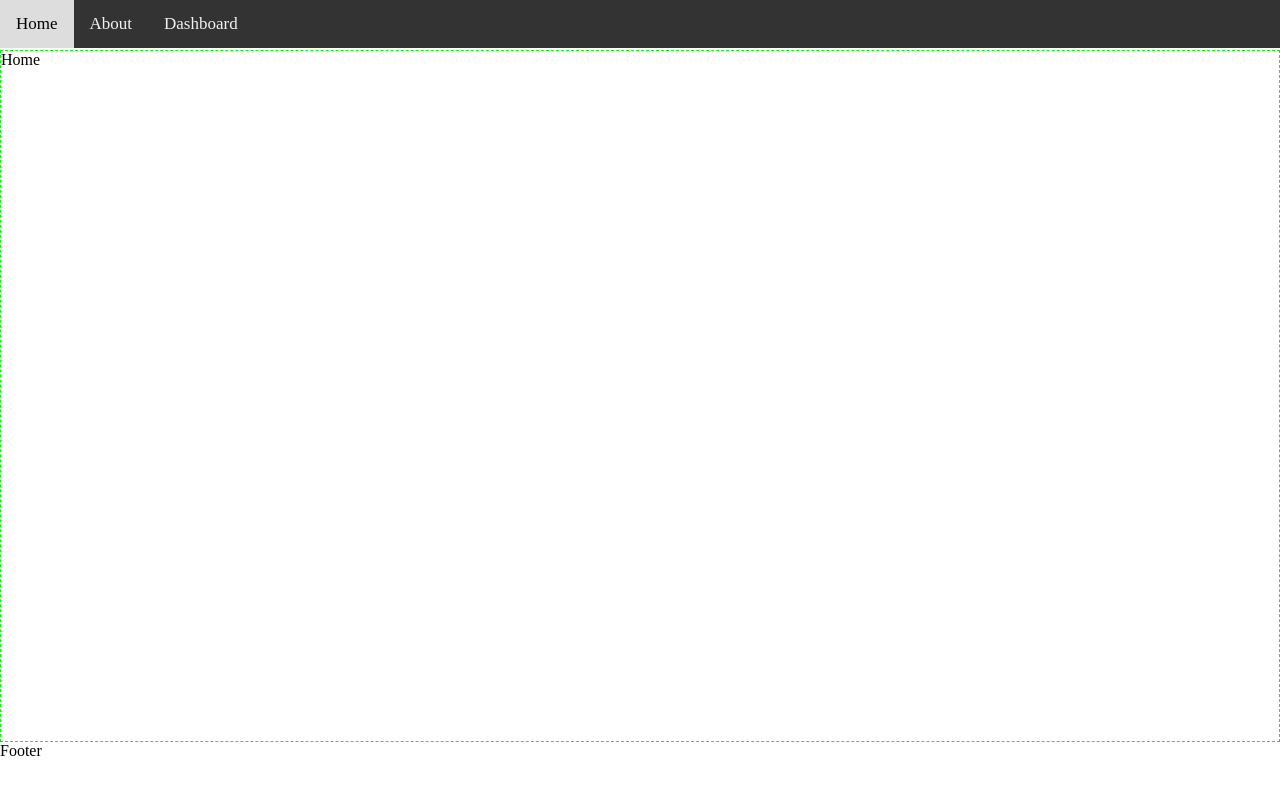
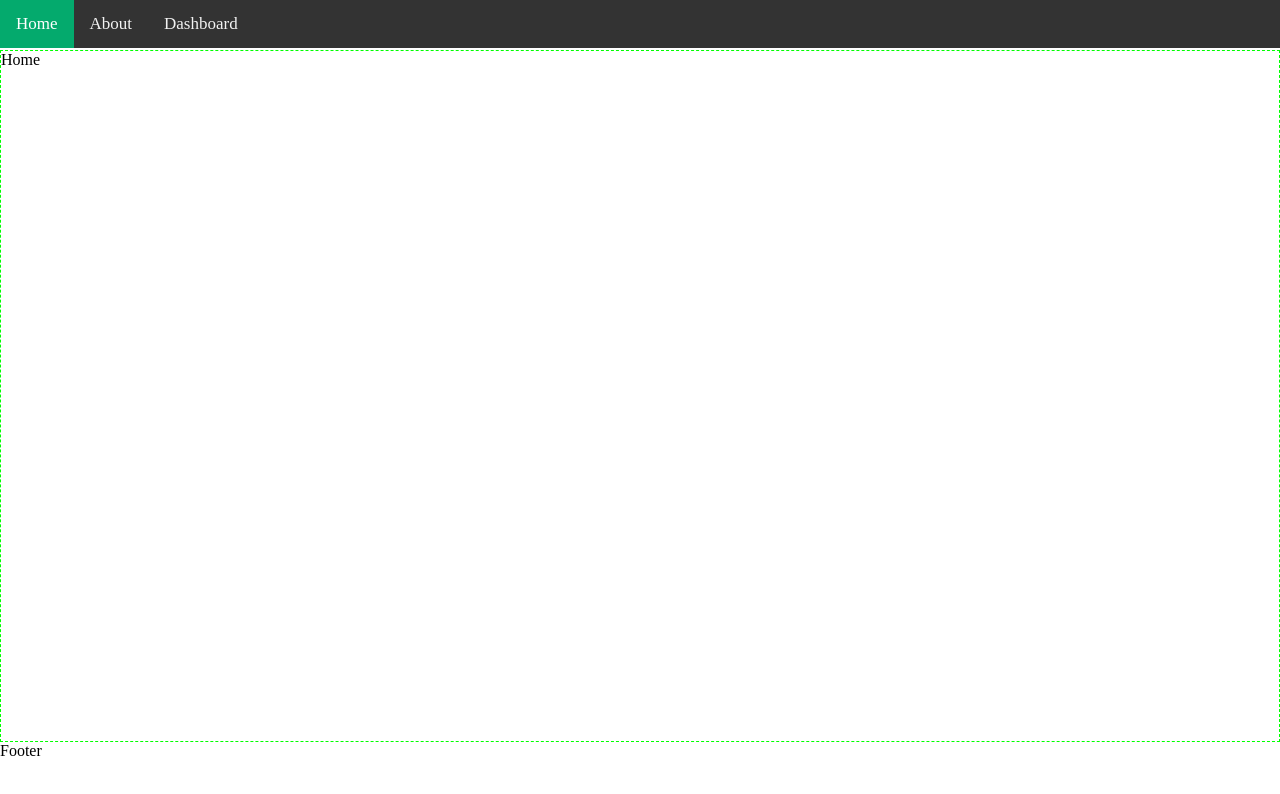
Before and after one commit to tratchapong/react-lab01, a React (Create React App) app: page / in a window 1280 px wide. Shown: the top 794 px of the page. Built offline with nearby package versions, Linux system fonts and the light colour scheme.

Commit message:
fix home path / in NavLink active

```diff
--- a/src/App.js
+++ b/src/App.js
@@ -10,7 +10,6 @@ function App() {
       <Routes>
         <Route path="/" element={<Layout />}>
           <Route index element={<Home />} />
-          <Route path="home" element={<Home />} />
           <Route path="about" element={<About />} />
           <Route path="dashboard" element={<Dashboard />} />
           <Route path="*" element={<NoMatch />} />
--- a/src/components/Navbar.jsx
+++ b/src/components/Navbar.jsx
@@ -1,3 +1,5 @@
+// https://reactrouter.com/en/main/components/nav-link
+
 import React from "react";
 import { Link, NavLink } from "react-router-dom";
 
@@ -5,7 +7,7 @@ function Navbar() {
   // let activeClassName = "active";
   return (
     <div className="navbar">
-      <NavLink to="/home" >Home</NavLink>
+      <NavLink end to="/" >Home</NavLink>
       <NavLink to="/about">About</NavLink>
       <NavLink to="/dashboard">Dashboard</NavLink>
       {/* <NavLink
--- a/src/index.css
+++ b/src/index.css
@@ -4,7 +4,7 @@
   padding: 0;
 }
 
-
+/* Layout */
 .layout {
   display: flex;
   flex-direction: column;
@@ -23,6 +23,7 @@
   flex : 0 0 40px;
 }
 
+/* Navbar */
 .navbar {
   /* overflow: hidden; */
   background-color: #333;
```
